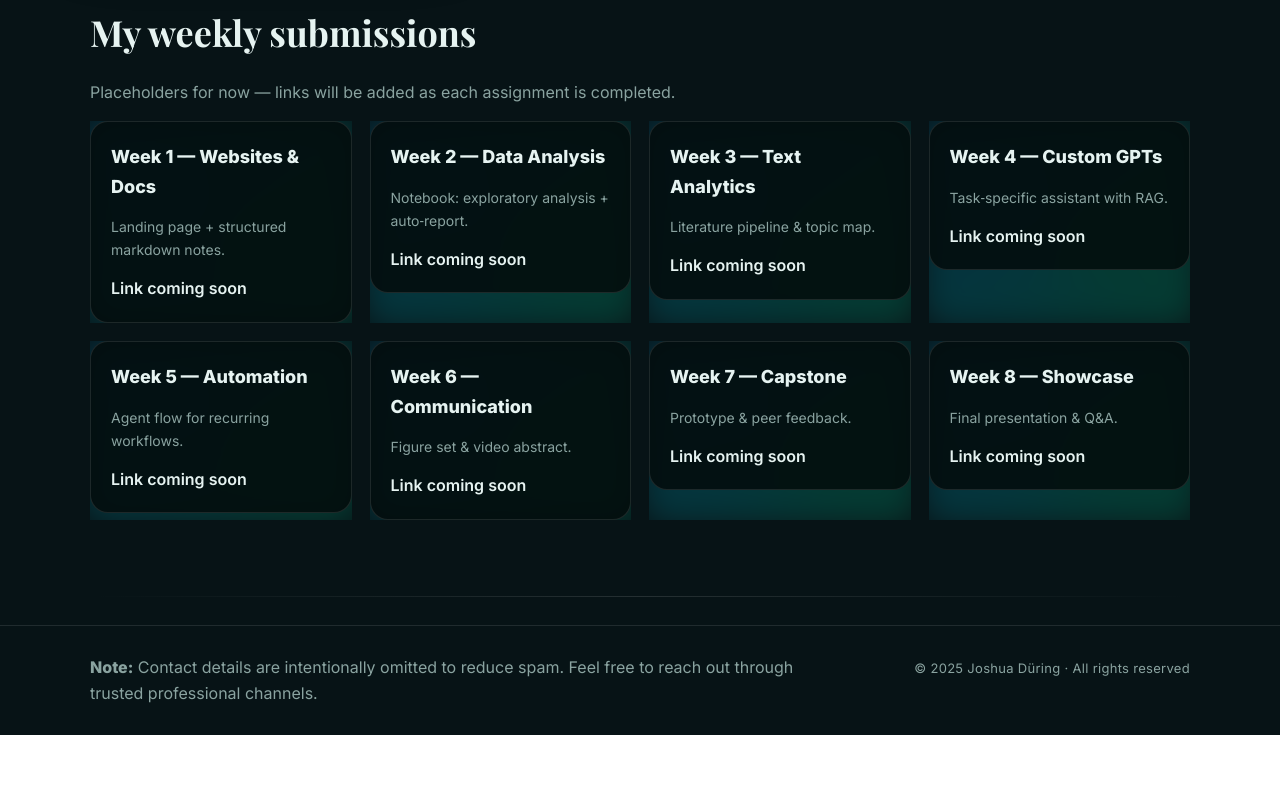
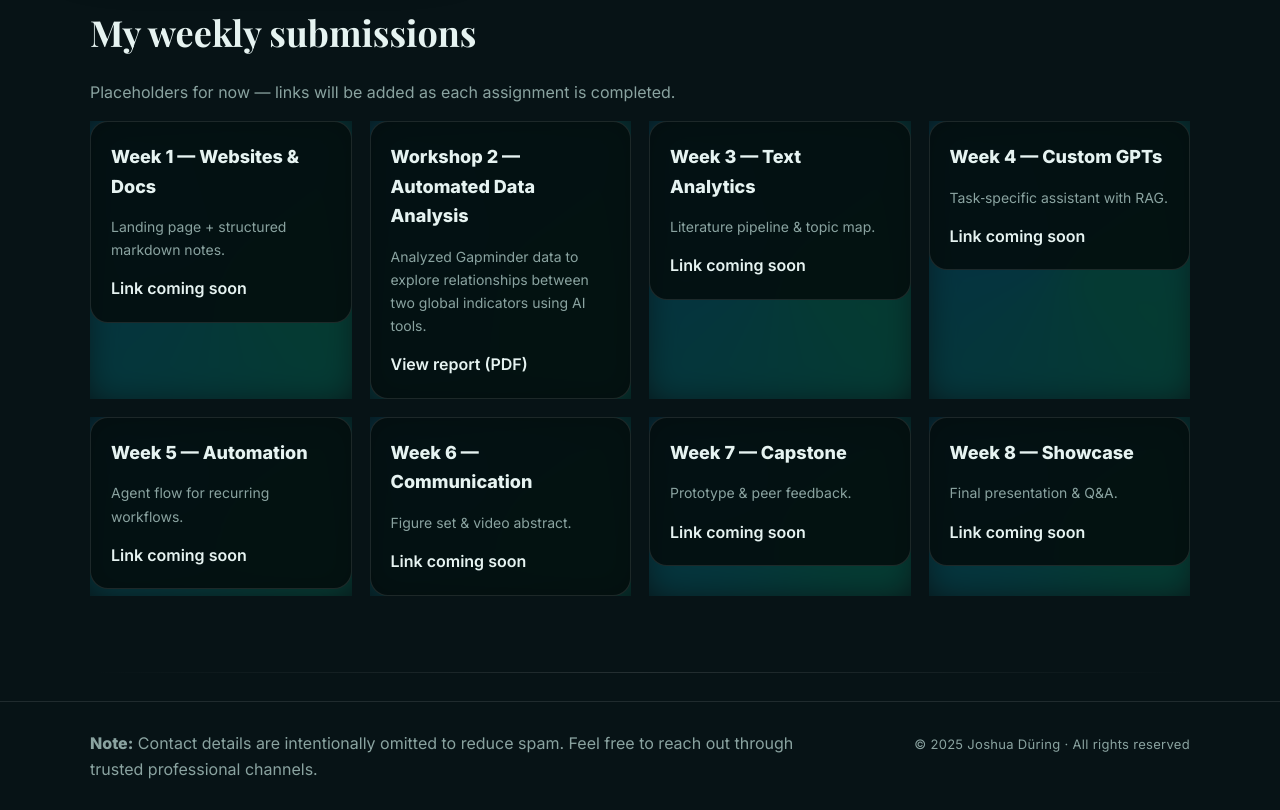
Before and after one commit to jduering/GRAPH, a plain HTML site: page index.html in a window 1280 px wide. Shown: the part 2476-3286 px from the top of the page. Before the commit the page ends 3211 px from the top, so only its background shows below. Drawn offline with nearby package versions, Linux system fonts and the light colour scheme.

Commit message:
Update index.html

```diff
--- a/index.html
+++ b/index.html
@@ -262,9 +262,9 @@
             <a href="#" aria-disabled="true">Link coming soon</a>
           </div></div>
           <div class="week"><div class="inner">
-            <h4>Week 2 — Data Analysis</h4>
-            <p class="note">Notebook: exploratory analysis + auto‑report.</p>
-            <a href="#" aria-disabled="true">Link coming soon</a>
+            <h4>Workshop 2 — Automated Data Analysis</h4>
+            <p class="note">Analyzed Gapminder data to explore relationships between two global indicators using AI tools.</p>
+            <a href="https://github.com/jduering/GRAPH/blob/main/Joshua%20Du%CC%88ring%20251022.pdf" target="_blank" rel="noopener noreferrer">View report (PDF)</a>
           </div></div>
           <div class="week"><div class="inner">
             <h4>Week 3 — Text Analytics</h4>
```
